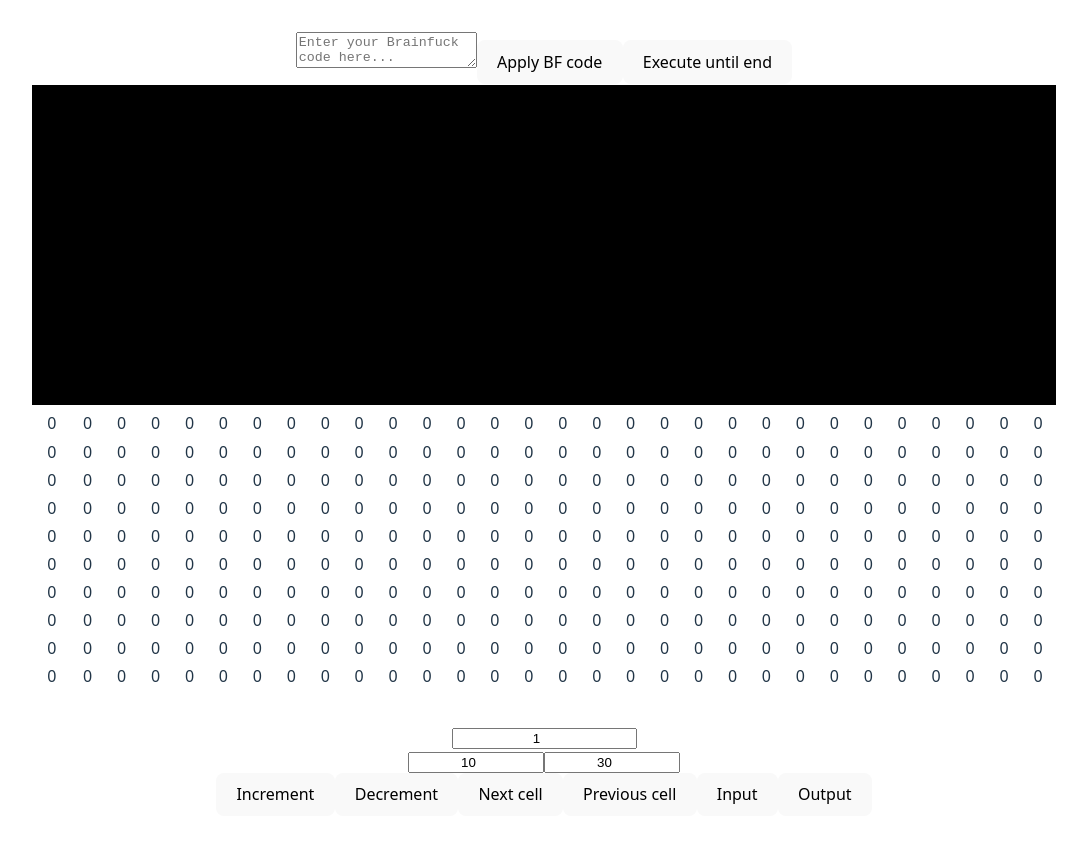
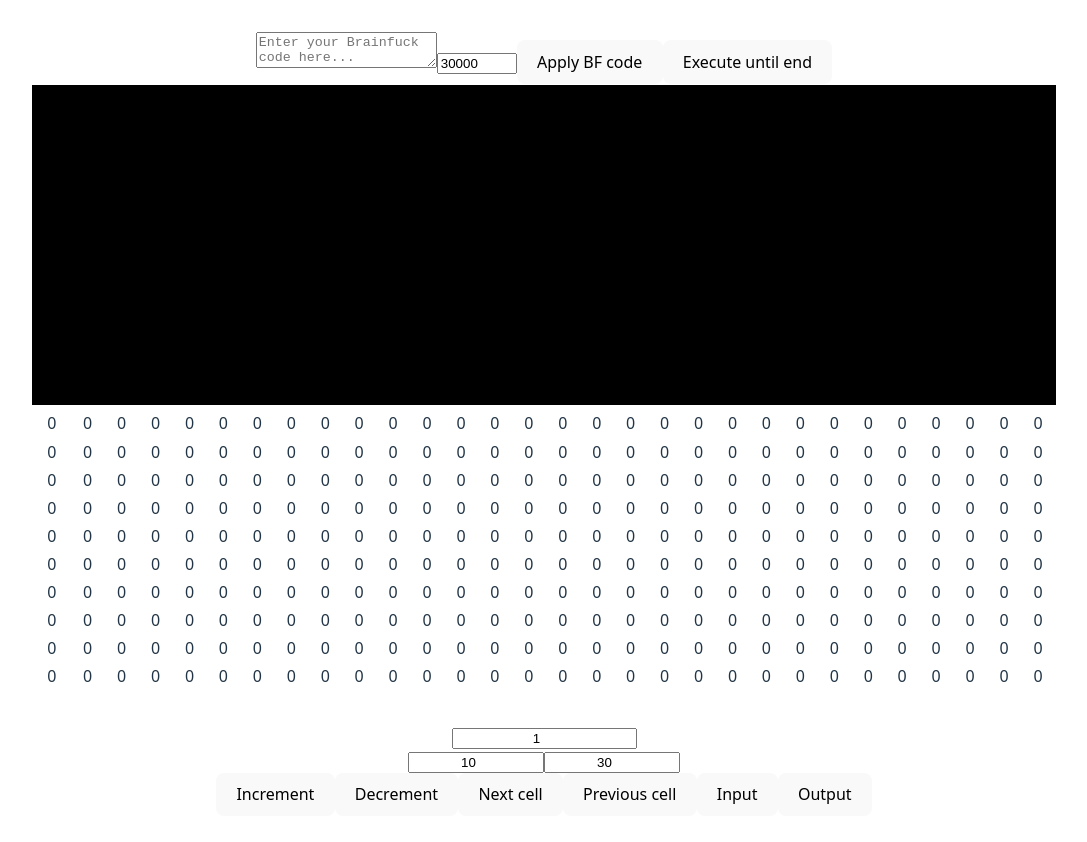
Before and after one commit to BCS21090011/BrainFucker, a React (Vite) app: page / in a window 1280 px wide. Shown: the top 842 px of the page, without its empty margins (96-1183 px from the left). Built offline with nearby package versions, Linux system fonts and the light colour scheme.

Commit message:
Added memSize change. Updated memory display.

```diff
--- a/src/App.jsx
+++ b/src/App.jsx
@@ -1,4 +1,4 @@
-import { useState, useRef, useEffect } from "react";
+import { useState, useRef, useEffect, useCallback } from "react";
 import "./App.css";
 import "./App_My.css";
 
@@ -18,6 +18,7 @@ function App() {
 
   // --- UI state for terminal output display ---
   const [outputPromptString, setOutputPromptString] = useState("");
+  const [memSize, setMemSize] = useState(30000); // Size of memory cells
   const [page, setPage] = useState(1);  // Current page number for memory display
   const [rowDimension, setRowDimension] = useState(10); // Rows in memory display
   const [colDimension, setColDimension] = useState(30); // Columns in memory display
@@ -82,7 +83,27 @@ function App() {
         inputResolverRef.current = resolve;
       });
     };
+
+    bf.MemPtrUnderflowCallback = () => {
+      alert("Memory pointer underflow! Resetting to 0.");
+      bf.MemPtr = 0;  // Reset memory pointer to 0
+    }
+
+    bf.MemPtrOverflowCallback = () => {
+      alert("Memory pointer overflow! Resetting to 0.");
+      bf.MemPtr = 0;  // Reset memory pointer to 0
+    }
   }, []);
+
+  const HandleMemPtrChange = useCallback((oldVal, newVal) => {
+    const dimension = rowDimension * colDimension;
+    const page = Math.floor(newVal / dimension) + 1;
+    setPage(page);
+  }, [rowDimension, colDimension]);
+
+  useEffect(() => {
+    bfRef.current.MemPtrOnChangeCallback = HandleMemPtrChange;
+  }, [HandleMemPtrChange]);
 
   // --- Handle "Apply Code" click: load textarea content into BF engine ---
   const handleApplyCode = () => {
@@ -92,6 +113,14 @@ function App() {
     ResetBFExecuter();
     setOutputPromptString("");
   };
+
+  const handleMemSizeChange = (e) => {
+    const newSize = Number(e.target.value);
+    const bf = bfRef.current;
+    setMemSize(newSize);
+    bf.MemSize = newSize;
+    ChunkMemory();
+  }
 
   // --- Run execution until completion ---
   const handleExecuteAll = async () => {
@@ -131,11 +160,15 @@ function App() {
         ref={bfCodeTextareaRef}
         placeholder="Enter your Brainfuck code here..."
       />
-
+      <input
+        type="number"
+        min={1}
+        max={30000}
+        value={memSize}
+        onChange={handleMemSizeChange}
+      />
       <button onClick={handleApplyCode}>Apply BF code</button>
-
       <button onClick={handleExecuteAll}>Execute until end</button>
-
       <div
         id="TerminalDiv"
         ref={terminalRef}
```
